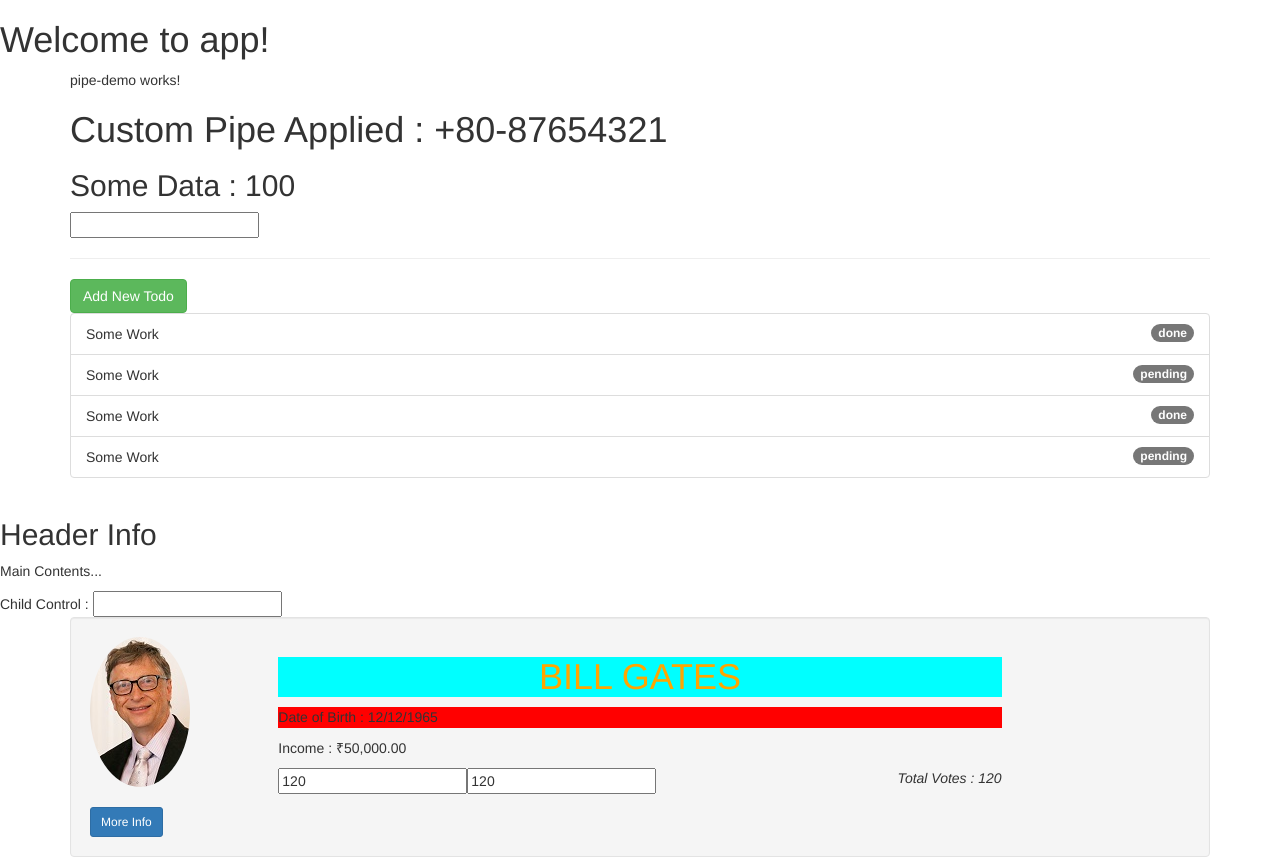
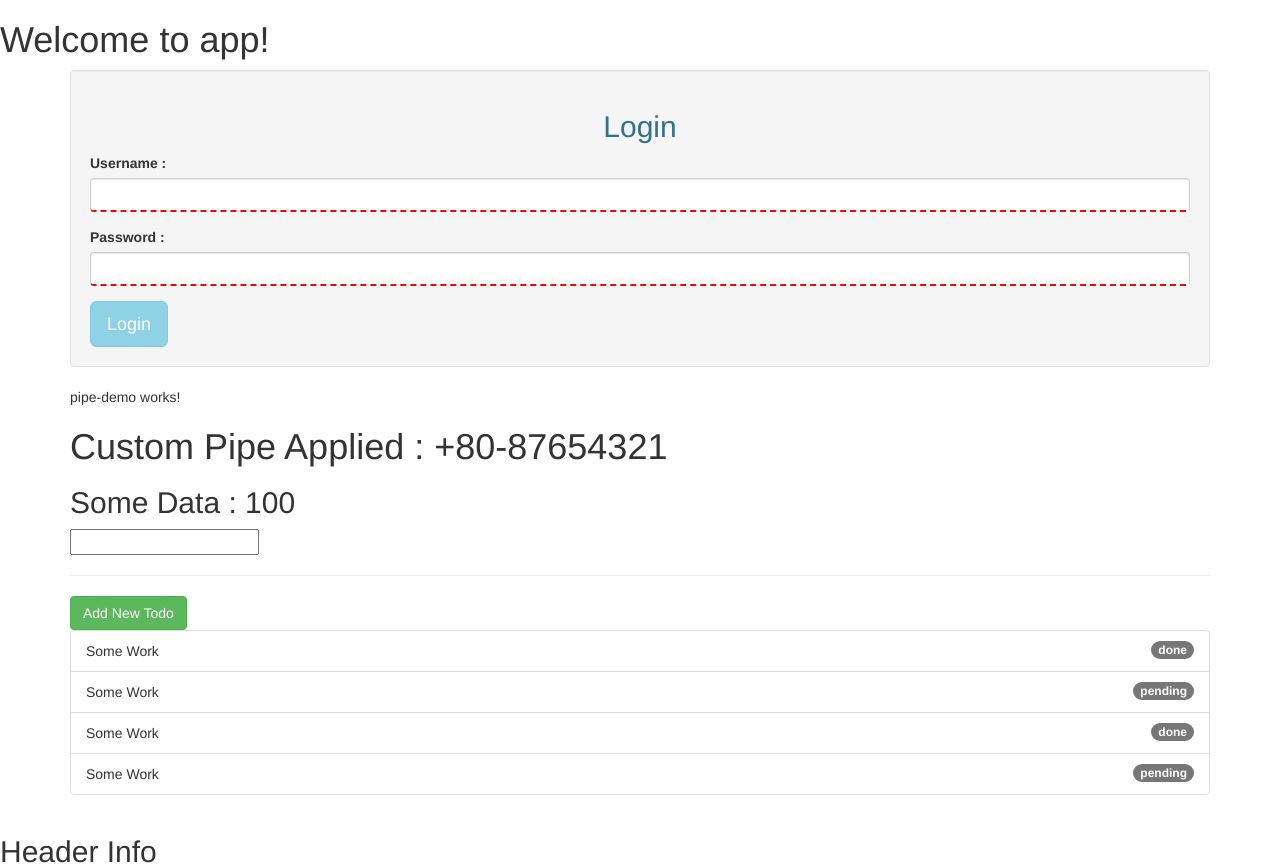
Before and after one commit to synergy2411/sg-app, an Angular app: page / in a window 1280 px wide. Shown: the top 865 px of the page. Built offline with nearby package versions, Linux system fonts and the light colour scheme.

Commit message:
template form added

```diff
--- a/src/app/app.component.html
+++ b/src/app/app.component.html
@@ -3,6 +3,10 @@
   <h1>
     Welcome to {{ title }}!
   </h1>
+
+  <div class="container">
+    <app-signin></app-signin>
+  </div>
 
   <div class="container">
       <app-pipe-demo></app-pipe-demo>
--- a/src/app/app.module.ts
+++ b/src/app/app.module.ts
@@ -9,6 +9,7 @@
 import { PipeDemoComponent } from './pipe-demo/pipe-demo.component';
 import { NationalCodePipe } from './pipe/national-code.pipe';
 import { FilterPipe } from './pipes/filter.pipe';
+import { SigninComponent } from './signin/signin.component';
 
 @NgModule({
   declarations: [
@@ -18,7 +19,8 @@
     UnlessDirective,
     PipeDemoComponent,
     NationalCodePipe,
-    FilterPipe
+    FilterPipe,
+    SigninComponent
   ],
   imports: [
     BrowserModule,
--- /dev/null
+++ b/src/app/signin/signin.component.css
@@ -0,0 +1,12 @@
+.ng-invalid[type="text"]{
+    border-bottom : 2px red dashed;
+}
+.ng-valid[type="text"]{
+    border-bottom : 2px green dashed;
+}
+.ng-invalid[type="password"]{
+    border-bottom : 2px red dashed;
+}
+.ng-valid[type="password"]{
+    border-bottom : 2px green dashed;
+}
--- /dev/null
+++ b/src/app/signin/signin.component.html
@@ -0,0 +1,26 @@
+<form #f="ngForm" class="form-vertical well" (ngSubmit)="login(f)">
+  <h2 class="text-center text-info">Login</h2>
+  <div class="form-group">
+    <label for="username">Username : </label>
+    <input type="text" name="username"
+        class="form-control"
+        ngModel
+        required
+        minlength="6">
+  </div>
+
+  <div class="form-group">
+    <label for="password">Password : </label>
+    <input type="password" name="password"
+        class="form-control"
+        ngModel
+        required
+        >
+  </div>
+
+  <button type="submit"
+      class="btn btn-info btn-lg"
+      [disabled]="!f.valid">
+    Login
+  </button>
+</form>
--- /dev/null
+++ b/src/app/signin/signin.component.ts
@@ -0,0 +1,20 @@
+import { Component, OnInit } from '@angular/core';
+import { NgForm } from '@angular/forms';
+
+@Component({
+  selector: 'app-signin',
+  templateUrl: './signin.component.html',
+  styleUrls: ['./signin.component.css']
+})
+export class SigninComponent implements OnInit {
+
+  login(form : NgForm){
+    //alert("Form Submitted!");
+    console.log(form);
+  }
+  constructor() { }
+
+  ngOnInit() {
+  }
+
+}
--- a/src/app/user/user.component.ts
+++ b/src/app/user/user.component.ts
@@ -48,18 +48,18 @@
         alert(`${user.firstName}
             is working with ${user.company}!!!`);
     }
-    constructor(){console.log("Constructor Called!");}
-    ngOnChanges(changes : SimpleChanges){
-        console.log("ngOnChanges called!");
-        console.log(changes);
-    }
-    ngOnInit(){console.log("ngOnInit called!"); }
-    ngDoCheck(){console.log("ngDoCheck called!");}
-    ngAfterContentInit(){console.log("ngAfterContentInit called!");}
-    ngAfterContentChecked(){console.log("ngAfterContentChecked called!");}
-    ngAfterViewInit(){console.log("ngAfterViewInit called!");}
-    ngAfterViewChecked(){console.log("ngAfterViewChecked called!");}
-    ngOnDestroy(){console.log("ngOnDestroy called!");}
+    // constructor(){console.log("Constructor Called!");}
+    // ngOnChanges(changes : SimpleChanges){
+    //     console.log("ngOnChanges called!");
+    //     console.log(changes);
+    // }
+    // ngOnInit(){console.log("ngOnInit called!"); }
+    // ngDoCheck(){console.log("ngDoCheck called!");}
+    // ngAfterContentInit(){console.log("ngAfterContentInit called!");}
+    // ngAfterContentChecked(){console.log("ngAfterContentChecked called!");}
+    // ngAfterViewInit(){console.log("ngAfterViewInit called!");}
+    // ngAfterViewChecked(){console.log("ngAfterViewChecked called!");}
+    // ngOnDestroy(){console.log("ngOnDestroy called!");}
 
 }
 
```
